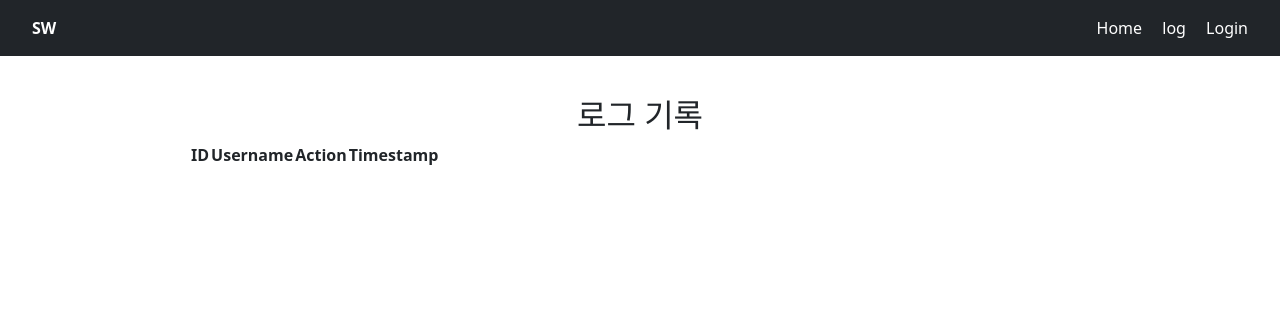
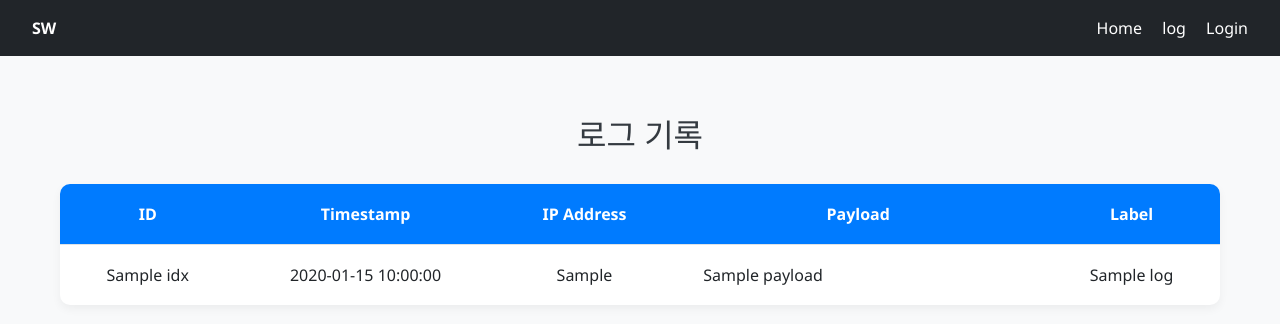
Before and after one commit to ingbeee/AI_WAF, a Flask app: template templates/admin/logs.html in a window 1280 px wide. Shown: the top 324 px of the page. Run offline with Flask 3, Linux system fonts and the light colour scheme; the template is opened without the code that fills it: most values are stand-ins (such as "Sample title", 1, 10 or a date in 2020); lists and menus that the app fills with data are empty.

Commit message:
logs 추가

```diff
--- a/templates/admin/logs.html
+++ b/templates/admin/logs.html
@@ -1,29 +1,113 @@
-{% extends '/admin/base.html' %}
-{% block title %}로그 기록{% endblock %}
+{% extends 'admin/base.html' %}
+
+{% block title %}Logs{% endblock %}
 
 {% block content %}
-<div style="max-width: 900px; margin: 40px auto;">
-  <h2 style="text-align: center;">로그 기록</h2>
+<style>
+  /* 전체 가운데 정렬 컨테이너 */
+/* 불필요한 상단 여백 제거 */
+body {
+  margin: 0;
+  padding: 0;
+  background-color: #f8f9fa;
+  font-family: 'Segoe UI', Tahoma, Geneva, Verdana, sans-serif;
+}
 
-  <table class="user-table">
+/* 네비게이션 바 바로 아래에 들어가는 콘텐츠 여백만 따로 지정 */
+.content {
+  max-width: 1200px;
+  margin: 40px auto;
+  padding: 20px;
+}
+
+
+
+/* 제목 */
+h2 {
+  text-align: center;
+  color: #343a40;
+  margin-bottom: 30px;
+}
+
+/* 테이블 전체 */
+table {
+  width: 100%;
+  max-width: 1200px;
+  margin: 0 auto;
+  border-collapse: collapse;
+  box-shadow: 0 4px 10px rgba(0, 0, 0, 0.05);
+  background-color: white;
+  border-radius: 10px;
+  overflow: hidden;
+}
+
+/* 테이블 헤더 */
+table thead {
+  background-color: #007bff;
+  color: white;
+}
+
+table th, table td {
+  padding: 14px 16px;
+  text-align: center;
+  border-bottom: 1px solid #dee2e6;
+}
+
+/* 짝수 행 배경 */
+table tbody tr:nth-child(even) {
+  background-color: #f2f2f2;
+}
+
+/* 마우스 오버 효과 */
+table tbody tr:hover {
+  background-color: #e9f5ff;
+}
+
+/* 테이블 하단 마지막 행 보더 제거 */
+table tbody tr:last-child td {
+  border-bottom: none;
+}
+
+table td:nth-child(4) {
+  text-align: left;
+  word-break: break-all;
+  white-space: nowrap;     /* ← 요거만 바꾸면 됨 */
+  min-width: 300px;
+  max-width: 1200px;
+  overflow: hidden;
+  /* text-overflow: ellipsis; 너무 길면 ... 표시됨 (선택사항) */
+}
+
+table th, table td {
+  padding: 18px 30px;  /* ← 여기를 늘려주면 셀 간 간격 커짐 */
+  text-align: center;
+  border-bottom: 1px solid #dee2e6;
+}
+
+</style>
+<h2>로그 기록</h2>
+<table border="1" cellpadding="8" cellspacing="0">
+<table class="log-table">
   <thead>
     <tr>
       <th>ID</th>
-        <th>Username</th>
-        <th>Action</th>
       <th>Timestamp</th>
+      <th>IP Address</th>
+      <th>Payload</th>
+      <th>Label</th>
     </tr>
   </thead>
   <tbody>
-      <!-- {% for log in logs %}
+    {% for log in logs %}
     <tr>
-        <td>{{ log.id }}</td>
-        <td>{{ log.username }}</td>
-        <td>{{ log.action }}</td>
+      <td>{{ log.idx }}</td>
       <td>{{ log.timestamp }}</td>
+      <td>{{ log.ip }}</td>
+      <td>{{ log.payload }}</td>
+      <td>{{ log.label }}</td>
     </tr>
-      {% endfor %} -->
+    {% endfor %}
   </tbody>
 </table>
-</div>
+</table>
 {% endblock %}
--- a/templates/index.html
+++ b/templates/index.html
@@ -1,6 +1,6 @@
 {% extends 'base.html' %}
 
-{% block title %}Welcome | My Flask Site{% endblock %}
+{% block title %}SW{% endblock %}
 
 {% block content %}
   <div class="hero">
```
Also changed, not shown: routes/admin/logs.py (+12 -1 lines), templates/admin/users.html (+4 -14 lines). Lines whose indentation alone changed are shown as unchanged.
